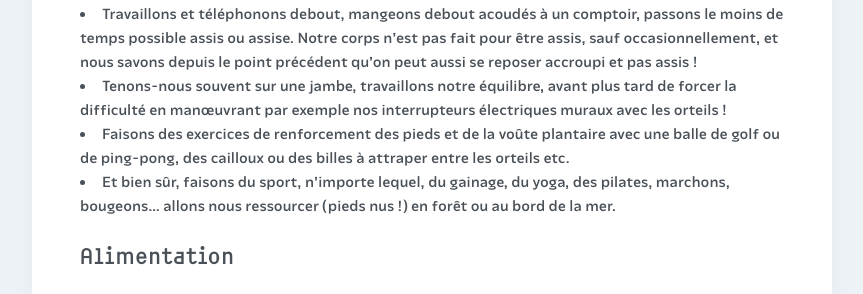
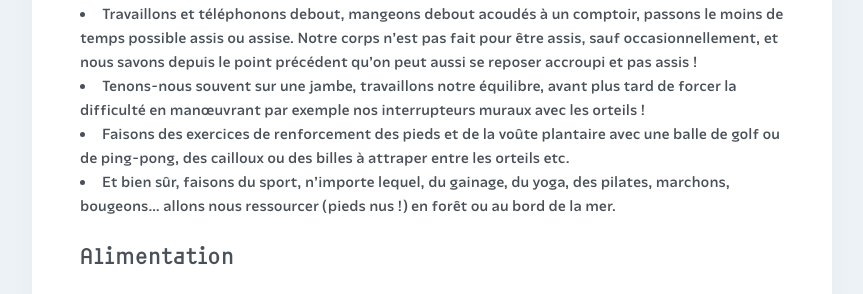
Before and after one commit to courirpaleo/courirpaleo.github.io, a Jekyll site: the page built from _pages/ressources.md, in a window 1280 px wide and 900 px high, scrolled down 2960 px. Shown: the part 185-479 px from the top of the window, without its empty margins (208-1071 px from the left). Built offline with Jekyll 4.4.1, drawn with Linux system fonts in a browser that asks for light colours; some web fonts are replaced.

Commit message:
Update ressources.md

```diff
--- a/_pages/ressources.md
+++ b/_pages/ressources.md
@@ -25,7 +25,7 @@
 Quelques astuces pour gagner en souplesse et en résistance&nbsp;:
 - Accroupissons-nous. Certes, cette position est dévalorisée dans les pays dits développés et avoir des toilettes avec un siège est perçu comme un progrès, mais pourtant c'est une excellente position pour évacuer les selles et &mdash;&nbsp;plus important pour nous ici&nbsp;&mdash; assouplir ses rotules, gagner en souplesse et tonifier jambes et abdominaux. Notre fondateur avait très mal au genou droit à cause d'un ménisque fracturé et déplacé et a justement créé Courir Paléo après s'être guéri tout seul&nbsp;: aujourd'hui, son articulation s'est renforcée, sans chirurgie ni traitement médicamenteux, notamment par de tels exercices et en optant, bien entendu, pour une foulée naturelle.
 - Travaillons et téléphonons debout, mangeons debout acoudés à un comptoir, passons le moins de temps possible assis ou assise. Notre corps n'est pas fait pour être assis, sauf occasionnellement, et nous savons depuis le point précédent qu'on peut aussi se reposer accroupi et pas assis&nbsp;!
-- Tenons-nous souvent sur une jambe, travaillons notre équilibre, avant plus tard de forcer la difficulté en man&oelig;uvrant par exemple nos interrupteurs électriques muraux avec les orteils&nbsp;!
+- Tenons-nous souvent sur une jambe, travaillons notre équilibre, avant plus tard de forcer la difficulté en man&oelig;uvrant par exemple nos interrupteurs muraux avec les orteils&nbsp;!
 - Faisons des exercices de renforcement des pieds et de la voûte plantaire avec une balle de golf ou de ping-pong, des cailloux ou des billes à attraper entre les orteils etc.
 - Et bien sûr, faisons du sport, n'importe lequel, du gainage, du yoga, des pilates, marchons, bougeons... allons nous ressourcer (pieds nus&nbsp;!) en forêt ou au bord de la mer.
 
```
